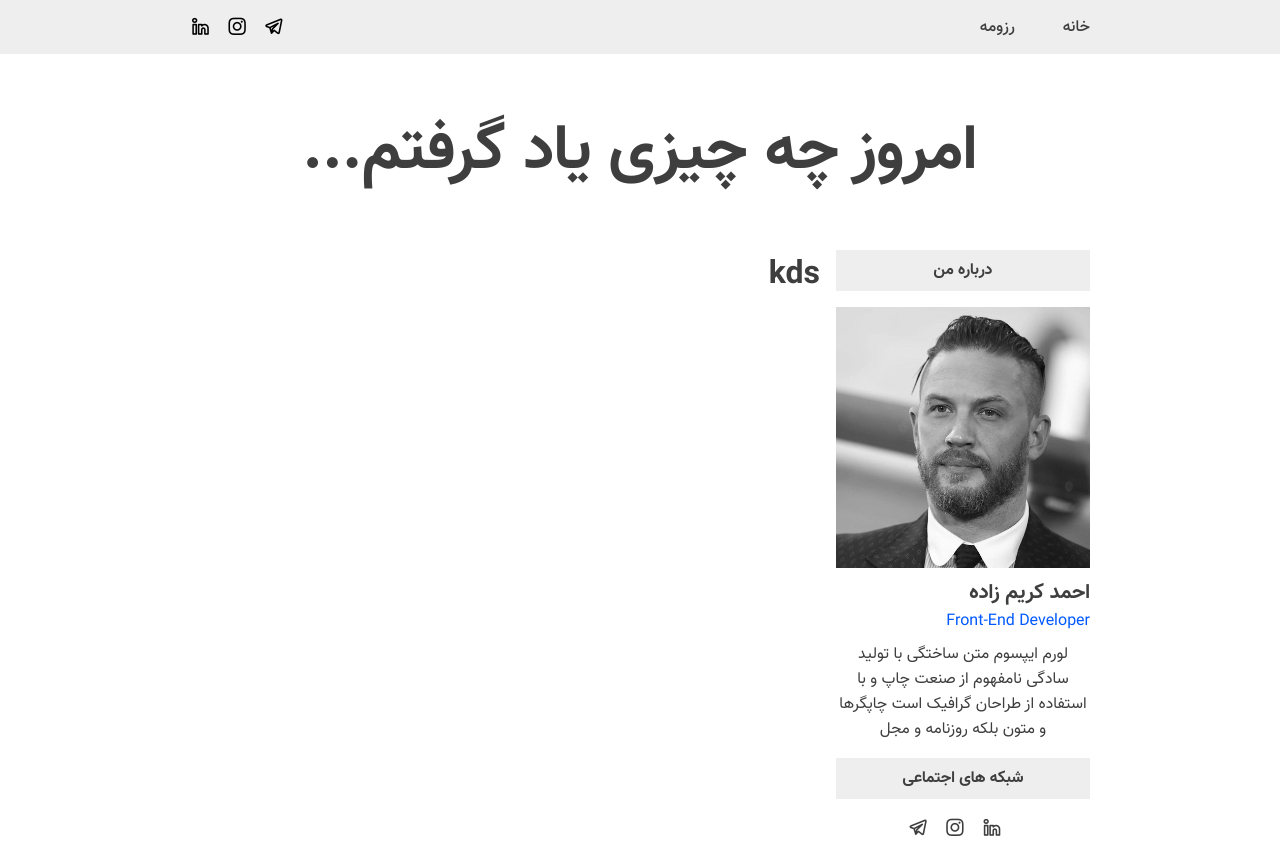
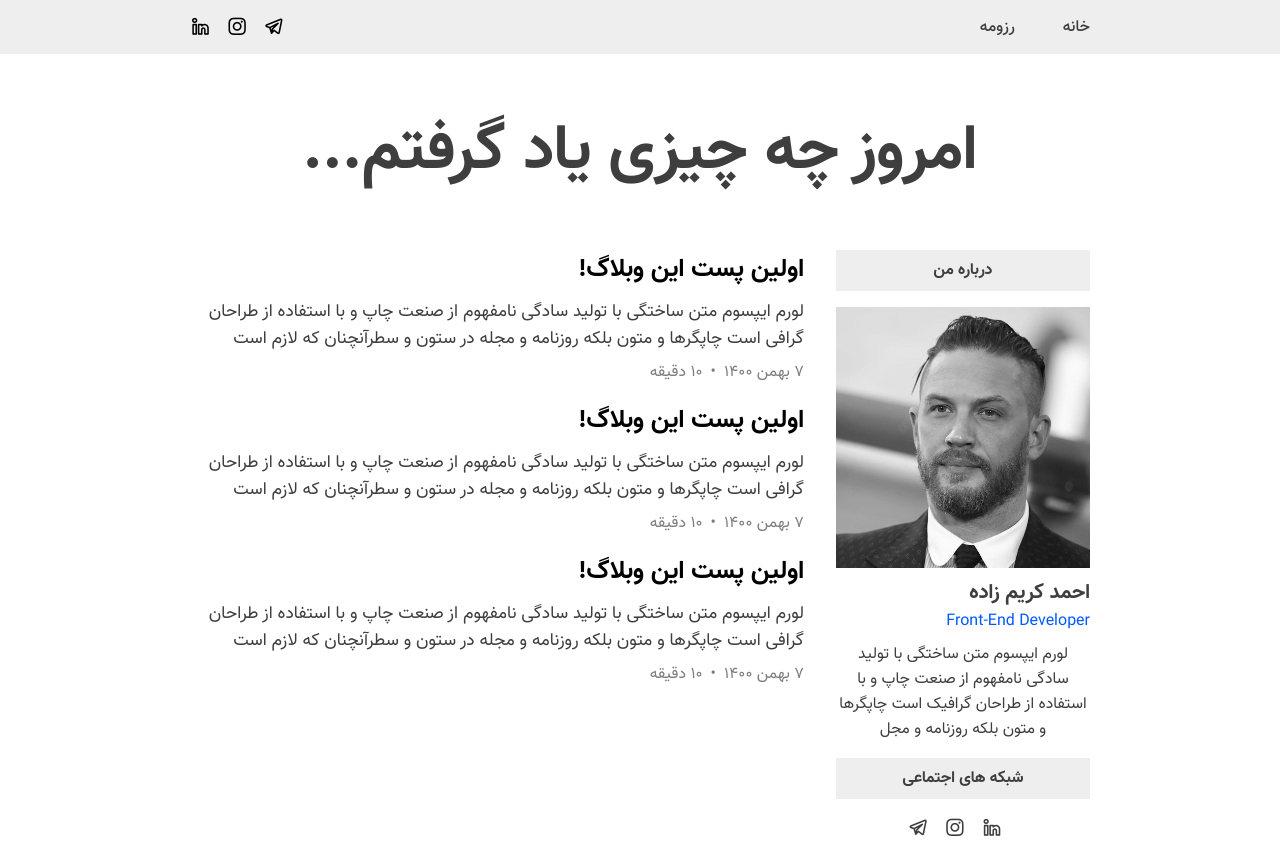
Before and after one commit to ahmadkzx/blog, a React (Create React App) app: page / in a window 1280 px wide. Built offline with nearby package versions, Linux system fonts and the light colour scheme.

Commit message:
feat: post item WIP

```diff
--- /dev/null
+++ b/src/components/PostItem/index.js
@@ -0,0 +1,25 @@
+import React from 'react'
+import './index.scss'
+
+class PostItem extends React.Component {
+
+  render() {
+    return (
+      <div className="post-item">
+        <a href="/"><h6 className="post-item__title">اولین پست این وبلاگ!</h6></a>
+        <p className="post-item__summary">
+        لورم ایپسوم متن ساختگی با تولید سادگی نامفهوم از صنعت چاپ و با استفاده از طراحان گرافی
+         است چاپگرها و متون بلکه روزنامه و مجله در ستون و سطرآنچنان که لازم است
+        </p>
+        <div className="post-item-footer">
+          <span className="post-item-footer__date">7 بهمن 1400</span>
+          •
+          <span className="post-item-footer__time-to-read">10 دقیقه</span>
+        </div>
+      </div>
+    )
+  }
+
+}
+
+export default PostItem
--- /dev/null
+++ b/src/components/PostItem/index.scss
@@ -0,0 +1,33 @@
+@import "../../assets/sass/variables";
+
+.post-item {
+  width: 100%;
+  margin-bottom: 1rem;
+
+  &__title {
+    font-size: 1.6rem;
+    color: black;
+
+    &:hover {
+      color: $blue;
+    }
+  }
+
+  &__summary {
+    margin-top: .5rem;
+    font-size: 1.1rem;
+  }
+
+  &-footer {
+    margin-top: .5rem;
+    color: $gray-600;
+
+    &__date {
+      margin-left: .5rem;
+    }
+
+    &__time-to-read {
+      margin-right: .5rem;
+    }
+  }
+}
--- a/src/pages/Home/index.js
+++ b/src/pages/Home/index.js
@@ -1,10 +1,15 @@
 import React from 'react'
+import PostItem from '../../components/PostItem'
 
 class Home extends React.Component {
 
   render() {
     return (
-      <h1>kds</h1>
+      <div className="home-page" style={{paddingRight: '1rem'}}>
+        <PostItem />
+        <PostItem />
+        <PostItem />
+      </div>
     )
   }
 
```
